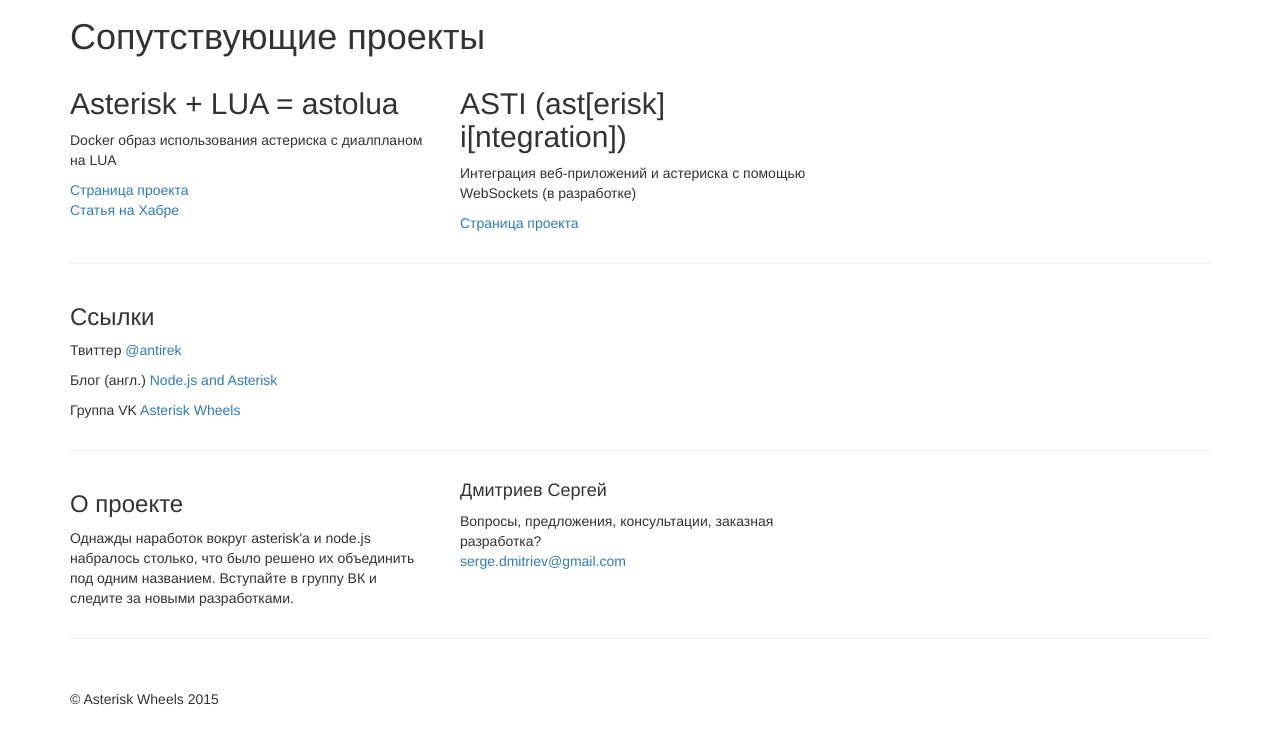
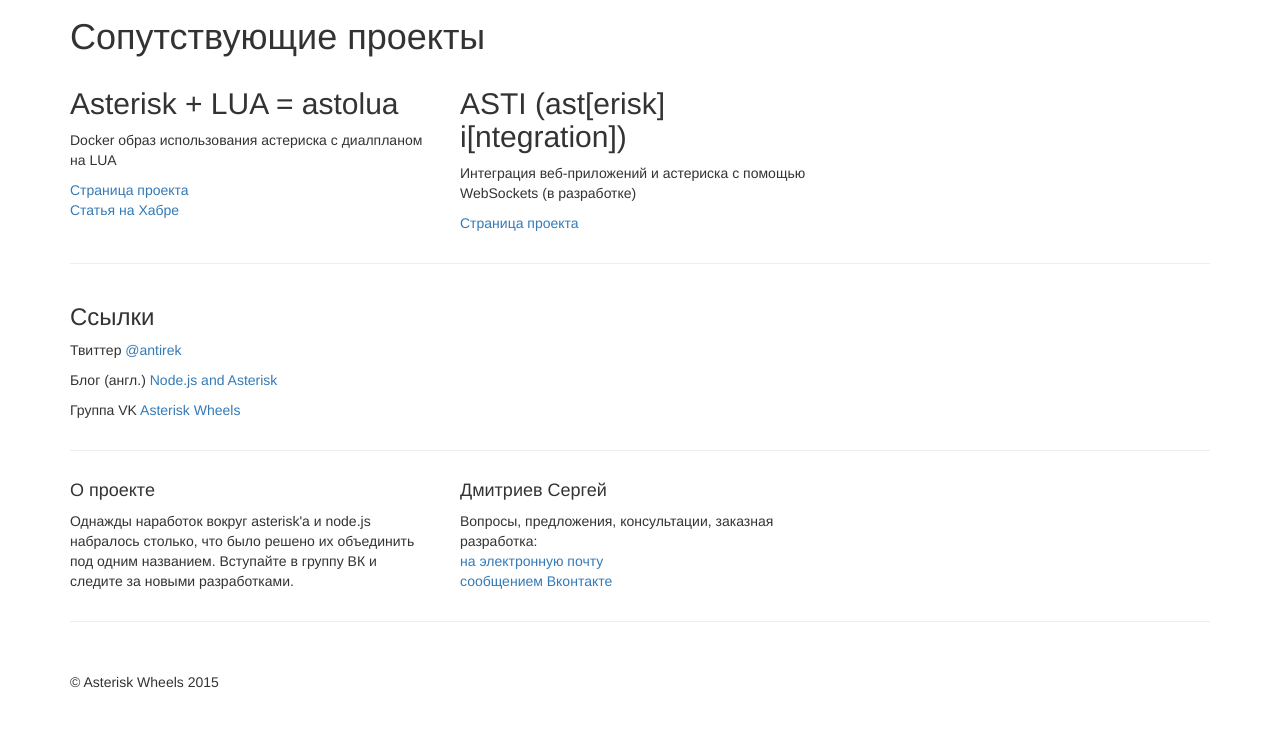
Before and after one commit to antirek/asterisk-wheels, a website: page index.html in a window 1280 px wide. Shown: the part 808-1551 px from the top of the page. Drawn offline with Linux system fonts and the light colour scheme.

Commit message:
change contacts

```diff
--- a/index.html
+++ b/index.html
@@ -134,13 +134,17 @@
           <hr>
           <div class="row">
             <div class="col-xs-6 col-lg-4">
-              <h3>О проекте</h3>
+              <h4>О проекте</h4>
               <p>Однажды наработок вокруг asterisk'а и node.js набралось столько, что было решено их объединить под одним названием. Вступайте в группу ВК и следите за новыми разработками.</p>
             </div>
 
             <div class="col-xs-6 col-lg-4">
               <h4>Дмитриев Сергей</h4>
-              <p>Вопросы, предложения, консультации, заказная разработка?<br/><a href="mailto:serge.dmitriev@gmail.com">serge.dmitriev@gmail.com</a></p>
+              <p>
+                Вопросы, предложения, консультации, заказная разработка:<br/>
+                <a href="mailto:serge.dmitriev@gmail.com">на электронную почту</a></br>
+                <a href="https://vk.com/serge.dmitriev">сообщением Вконтакте</a>
+              </p>
             </div>
           </div>
 
```
